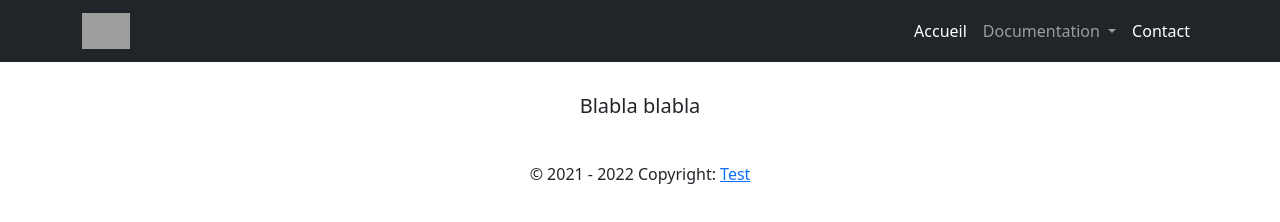
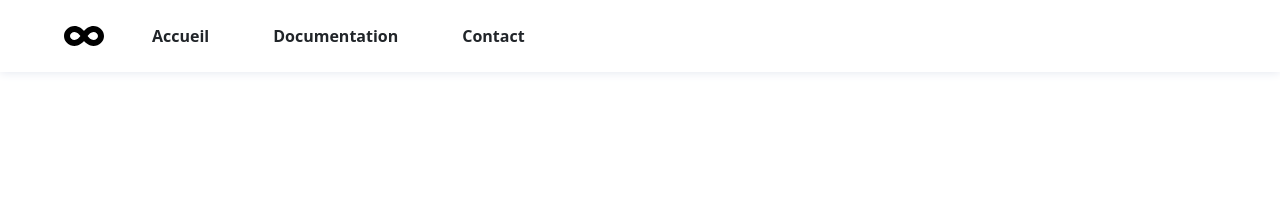
Before and after one commit to Pierron-Lucas/ProjetJsIUT, a plain HTML site: page index.html in a window 1280 px wide. Drawn offline with nearby package versions, Linux system fonts and the light colour scheme; grey boxes are pictures that could not be loaded; a web font is replaced by a local one.

Commit message:
Navbar et test d'un footer de base

```diff
--- a/index.html
+++ b/index.html
@@ -11,43 +11,29 @@
         <title>Document</title>
     </head>
     <body>
-        <nav class="navbar navbar-expand-lg navbar-dark bg-dark static-top">
-            <div class="container">
-                <a class="navbar-brand" href="#">
-                    <img src="https://placeholder.pics/svg/150x50/888888/EEE/Logo" alt="..." height="36">
-                </a>
-                <button class="navbar-toggler" type="button" data-bs-toggle="collapse" data-bs-target="#navbarSupportedContent" aria-controls="navbarSupportedContent" aria-expanded="false" aria-label="Toggle navigation">
-                    <span class="navbar-toggler-icon"></span>
-                </button>
-                <div class="collapse navbar-collapse" id="navbarSupportedContent">
-                    <ul class="navbar-nav ms-auto">
-                        <li class="nav-item">
-                            <a class="nav-link active" aria-current="page" href="#">Accueil</a>
-                        </li>
 
-                        <li class="nav-item dropdown">
-                            <a class="nav-link dropdown-toggle" href="#" id="navbarDropdown" role="button" data-bs-toggle="dropdown" aria-expanded="false">
-                                Documentation
-                            </a>
-                            <ul class="dropdown-menu dropdown-menu-end" aria-labelledby="navbarDropdown">
-                                <li><a class="dropdown-item" href="#">Equipe et role</a></li>
-                                <li><a class="dropdown-item" href="#">Outils et Organisation</a></li>
-                                <li>
-                                    <hr class="dropdown-divider">
-                                </li>
-                                <li><a class="dropdown-item" href="#">Problèmes</a></li>
-                            </ul>
-                        </li>
+    <nav class="nav">
+        <ul class="nav__list">
+            <li class="nav__listlogo">
+                <svg viewBox="0 0 640 512" width="100" title="infinity">
+                    <path d="M471.1 96C405 96 353.3 137.3 320 174.6 286.7 137.3 235 96 168.9 96 75.8 96 0 167.8 0 256s75.8 160 168.9 160c66.1 0 117.8-41.3 151.1-78.6 33.3 37.3 85 78.6 151.1 78.6 93.1 0 168.9-71.8 168.9-160S564.2 96 471.1 96zM168.9 320c-40.2 0-72.9-28.7-72.9-64s32.7-64 72.9-64c38.2 0 73.4 36.1 94 64-20.4 27.6-55.9 64-94 64zm302.2 0c-38.2 0-73.4-36.1-94-64 20.4-27.6 55.9-64 94-64 40.2 0 72.9 28.7 72.9 64s-32.7 64-72.9 64z" />
+                </svg>
+            </li>
 
-                        <li class="nav-item">
-                            <a class="nav-link active" aria-current="page" href="#">Contact</a>
-                        </li>
-                    </ul>
-                </div>
-            </div>
-        </nav>
+            <li class="nav__listitem">Accueil</li>
+            <li class="nav__listitem">Documentation
+                <ul class="nav__listitemdrop">
+                    <li>Equipe & rôle</li>
+                    <li>Outils & Organisation</li>
+                    <li>Problèmes</li>
+                </ul>
+            </li>
+            <li class="nav__listitem">Contact</li>
+        </ul>
+    </nav>
 
-        <footer class="page-footer font-small unique-color-dark pt-4">
+
+        <!--<footer class="page-footer font-small unique-color-dark pt-4">
             <div class="container">
                 <ul class="list-unstyled list-inline text-center py-2">
                     <li class="list-inline-item">
@@ -58,7 +44,7 @@
             <div class="footer-copyright text-center py-3">© 2021 - 2022 Copyright:
                 <a href="#">Test</a>
             </div>
-        </footer>
+        </footer> -->
         <script src="js/main.js"></script>
     </body>
 </html>
```
